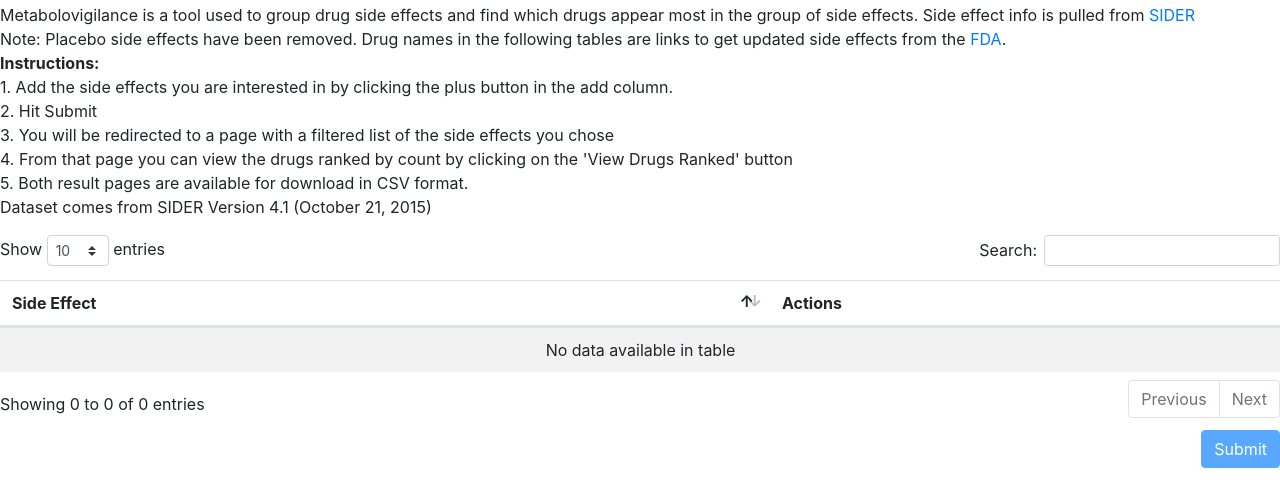
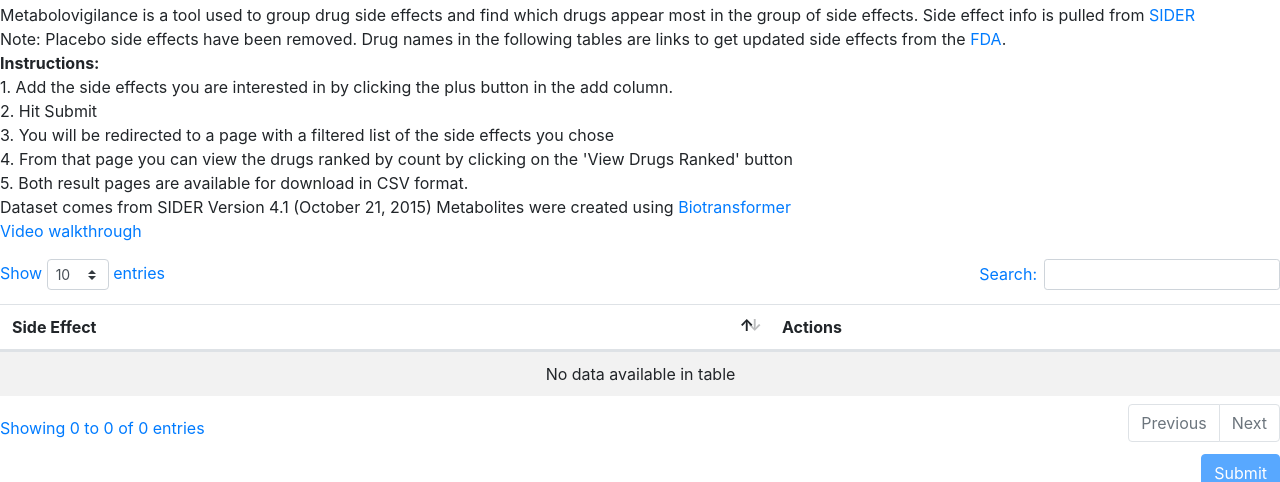
Before and after one commit to henrytan2/CU-Denver-Pharmacogenomics-Website, a Django app: page /pharmacogenomics/side-effect/ in a window 1280 px wide. Shown: the part 139-621 px from the top of the page. Run offline with Django 3.2, Linux system fonts and the light colour scheme; data that the repository does not hold is empty; some libraries are stand-ins or nearby versions.

Commit message:
updating name adding paper and video links
updating site name adding biotransformer paper link and video link to walkthrough

```diff
--- a/mysite/pharmacogenomics/templates/side-effect-drugs-ranked.html
+++ b/mysite/pharmacogenomics/templates/side-effect-drugs-ranked.html
@@ -8,7 +8,7 @@
     <script id="index-template"
             type="text-html-template">
         <div id="table-wrapper">
-            <h1>Sider Searcher - Drugs Ranked</h1>
+            <h1>Metabolovigilence - Drugs Ranked</h1>
             <p>
                 Each Drug ID below downloads a 3D structure from <a href="https://pubchem.ncbi.nlm.nih.gov/">PubChem</a>.
                 PubChem may not have a 3D structure of every substance below, look on <a
--- a/mysite/pharmacogenomics/templates/side-effect.html
+++ b/mysite/pharmacogenomics/templates/side-effect.html
@@ -17,6 +17,8 @@
         4. From that page you can view the drugs ranked by count by clicking on the 'View Drugs Ranked' button<br>
         5. Both result pages are available for download in CSV format. <br>
         Dataset comes from SIDER Version 4.1 (October 21, 2015)
+        Metabolites were created using <a href="https://jcheminf.biomedcentral.com/articles/10.1186/s13321-018-0324-5">Biotransformer</a><br>
+        <a href="https://youtu.be/NwXIbgUmT0g">Video walkthrough</a.<br>
     </p>
     <index></index>
     </body>
```
